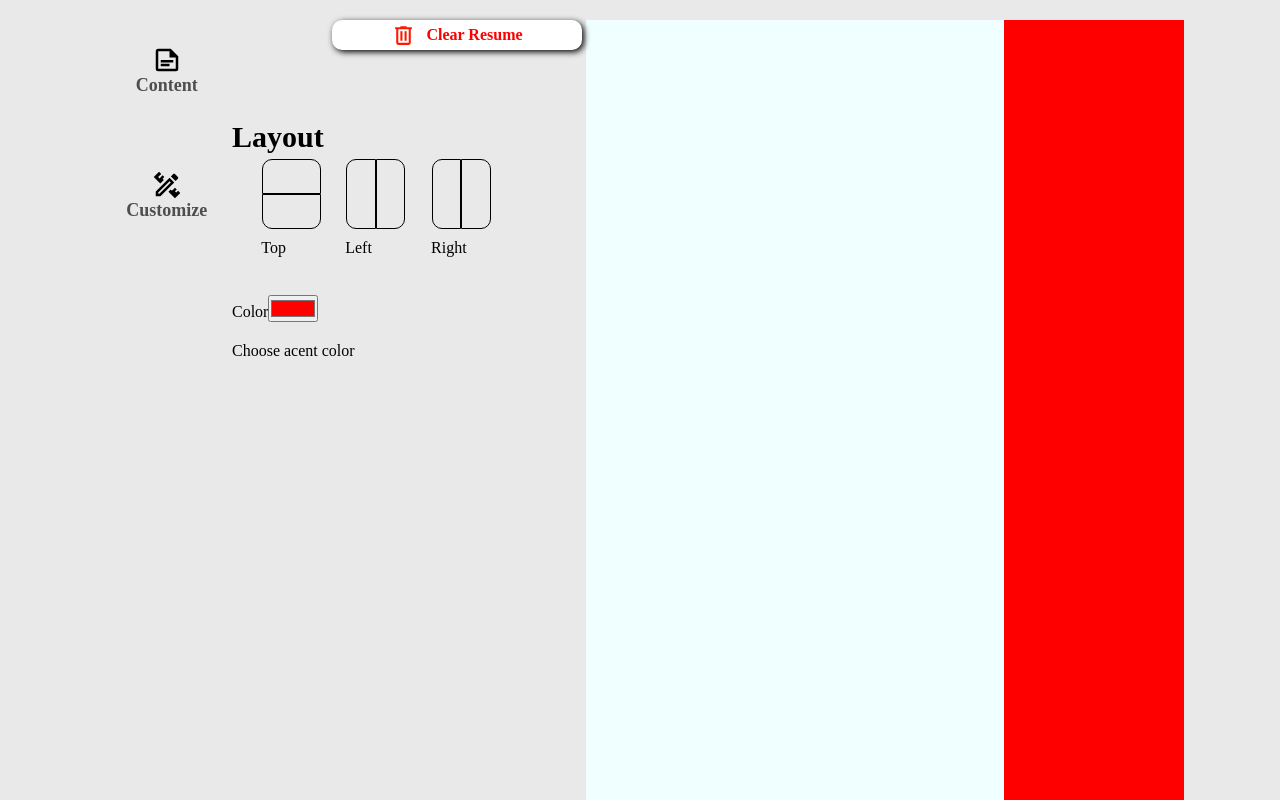
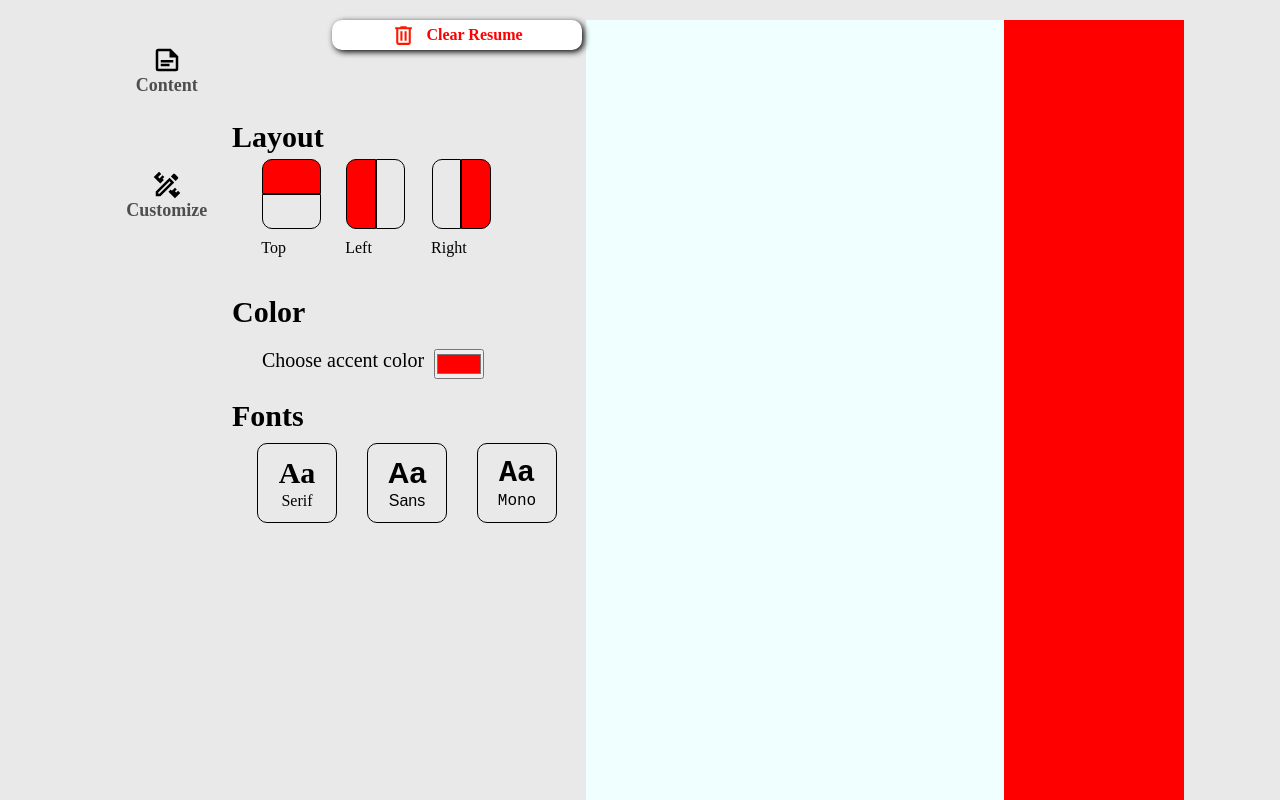
Before and after one commit to Moyinoluwa360/resume-builder, a React (Vite) app: page / in a window 1280 px wide. Shown: the top 800 px of the page. Built offline with nearby package versions, Linux system fonts and the light colour scheme.

Commit message:
finished the core styles and features of customize.jsx

```diff
--- a/src/components/customize.jsx
+++ b/src/components/customize.jsx
@@ -14,10 +14,10 @@ export default function CustomizeDiv(prop){
                      className="layout layout1"
                      onClick={()=> prop.setPosition("top")}
                      >
-                        <div
+                        <ColoredDiv
                             className="layout-child"
                             color = {prop.color}
-                            ></div>
+                            ></ColoredDiv>
                         <div className="layout-child"></div>
                     </div>
                     <span className="layout-name">Top</span>
@@ -25,7 +25,10 @@ export default function CustomizeDiv(prop){
                      className="layout layout2"
                      onClick={()=> prop.setPosition("left")}
                      >
-                        <div className="layout-child" color = {prop.color}></div>
+                        <ColoredDiv
+                            className="layout-child"
+                            color = {prop.color}>
+                            </ColoredDiv>
                         <div className="layout-child"></div>
                     </div>
                     <span className="layout-name">Left</span>
@@ -34,24 +37,45 @@ export default function CustomizeDiv(prop){
                     onClick={()=> prop.setPosition("right")}
                     >
                         <div className="layout-child"></div>
-                        <div className="layout-child" color = {prop.color}></div>
+                        <ColoredDiv
+                            className="layout-child"
+                            color = {prop.color}>
+                            </ColoredDiv>
                     </div>
                     <span className="layout-name">Right</span>
                 </div>
             </div>
             <div className="color">
                 <span>Color</span>
-                <input
-                    type="color"
-                    value={prop.color}
-                    onChange={handleColorChange}
-                    style={{ marginBottom: "20px" }}
-                />
                 <div>
-                    Choose acent color
+                    <div>
+                        Choose accent color
+                    </div>
+                    <input
+                        type="color"
+                        value={prop.color}
+                        onChange={handleColorChange}
+                        style={{ marginBottom: "20px" }}
+                    />
                 </div>
             </div>
-            <div className="fonts"></div>
+            <div className="fonts">
+                <span>Fonts</span>
+                <div>
+                    <div>
+                        <span className="serif">Aa</span>
+                        <span className="serif">Serif</span>
+                    </div>
+                    <div>
+                        <span className="sans">Aa</span>
+                        <span className="sans">Sans</span>
+                    </div>
+                    <div>
+                        <span className="mono">Aa</span>
+                        <span className="mono">Mono</span>
+                    </div>
+                </div>
+            </div>
         </Customize>
     )
 }
@@ -90,7 +114,6 @@ const Customize = styled.div`
                 }
                 :first-child{
                     border-radius: 10px 10px 0 0;
-                    background-color: ${(prop)=> prop.color};
                 }
                 :last-child{
                     border-radius: 0 0 10px 10px;
@@ -105,7 +128,6 @@ const Customize = styled.div`
                 }
                 :first-child{
                     border-radius: 10px 0 0 10px;
-                    background-color: ${(prop)=> prop.color};
                 }
                 :last-child{
                     border-radius: 0 10px 10px 0;
@@ -123,9 +145,67 @@ const Customize = styled.div`
                 }
                 :last-child{
                     border-radius: 0 10px 10px 0;
-                    background-color: ${(prop)=> prop.color};
+                }
+            }
+        }
+    }
+    .color{
+        display: flex;
+        flex-direction: column;
+        gap: 20px;
+        span{
+            font-size: 30px;
+            font-weight: bolder;
+        }
+        div{
+            display: flex;
+            gap: 10px;
+            margin-left: 15px;
+            div{
+                font-size: 20px;
+                font-weight: lighter;
+            }
+            input{
+                height: 30px;
+            }
+        }
+    }
+    .fonts{
+        >span{
+            font-size: 30px;
+            font-weight: bolder;
+        }
+        >div{
+            display: flex;
+            gap: 5px;
+            div{
+                height: 80px;
+                width: 80px;
+                border: 1px solid black;
+                border-radius: 10px;
+                display: flex;
+                flex-direction: column;
+                justify-content: center;
+                align-items: center;
+                gap: 2px;
+                margin: 10px 0 0 25px;
+                :first-child{
+                    font-size: 30px;
+                    font-weight: bold;
+                }
+                .serif{
+                    font-family: serif;
+                }
+                .sans{
+                    font-family: sans-serif;
+                }
+                .mono{
+                    font-family: 'Courier New', Courier, monospace;
                 }
             }
         }
     }
 `
+const ColoredDiv = styled.div`
+    background-color: ${(prop)=> prop.color};
+`
```
